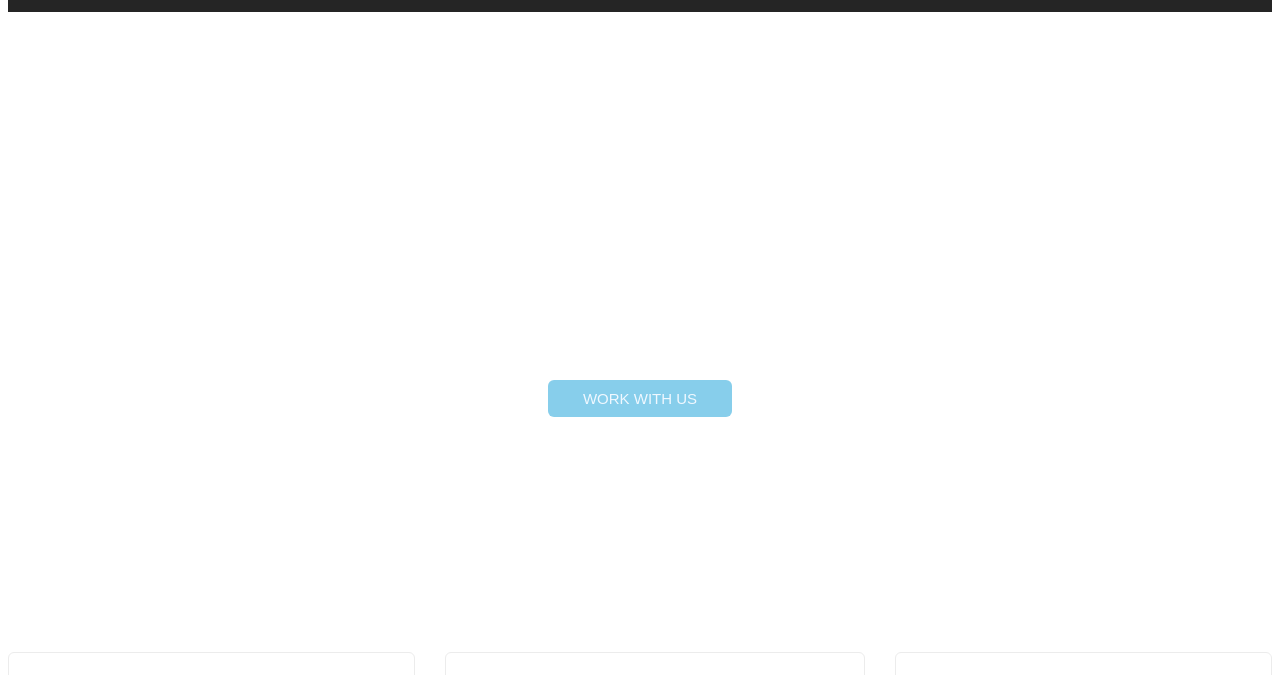
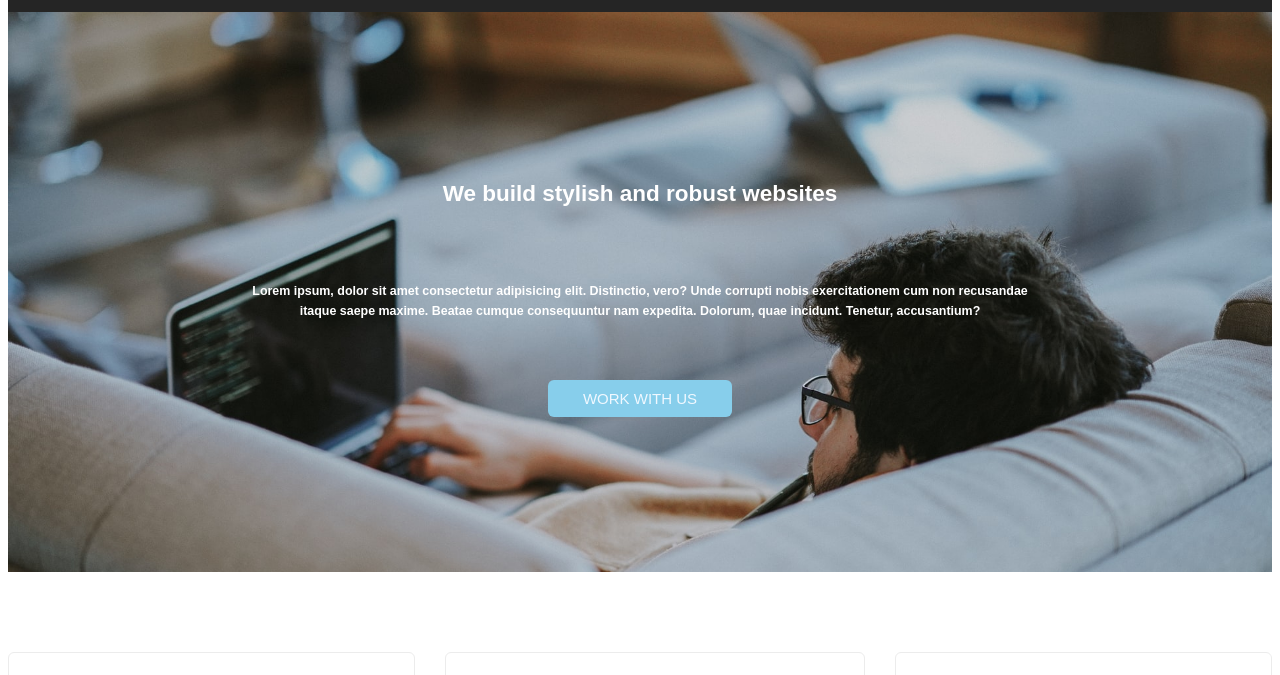
Before and after one commit to danik228357/WebDew, a plain HTML site: page index.html in a window 1280 px wide. Shown: the part 56-731 px from the top of the page. Drawn offline with Linux system fonts and the light colour scheme; a web font is replaced by a local one.

Commit message:
Update site.css

```diff
--- a/site.css
+++ b/site.css
@@ -68,7 +68,7 @@ li{
     /*padding: 10px;*/
   }
 .hero{
-    background-image: url('images/hero.jpeg');
+    background-image: url('hero.jpeg');
     color: white;
     text-align: center;
     display: flex;
```
